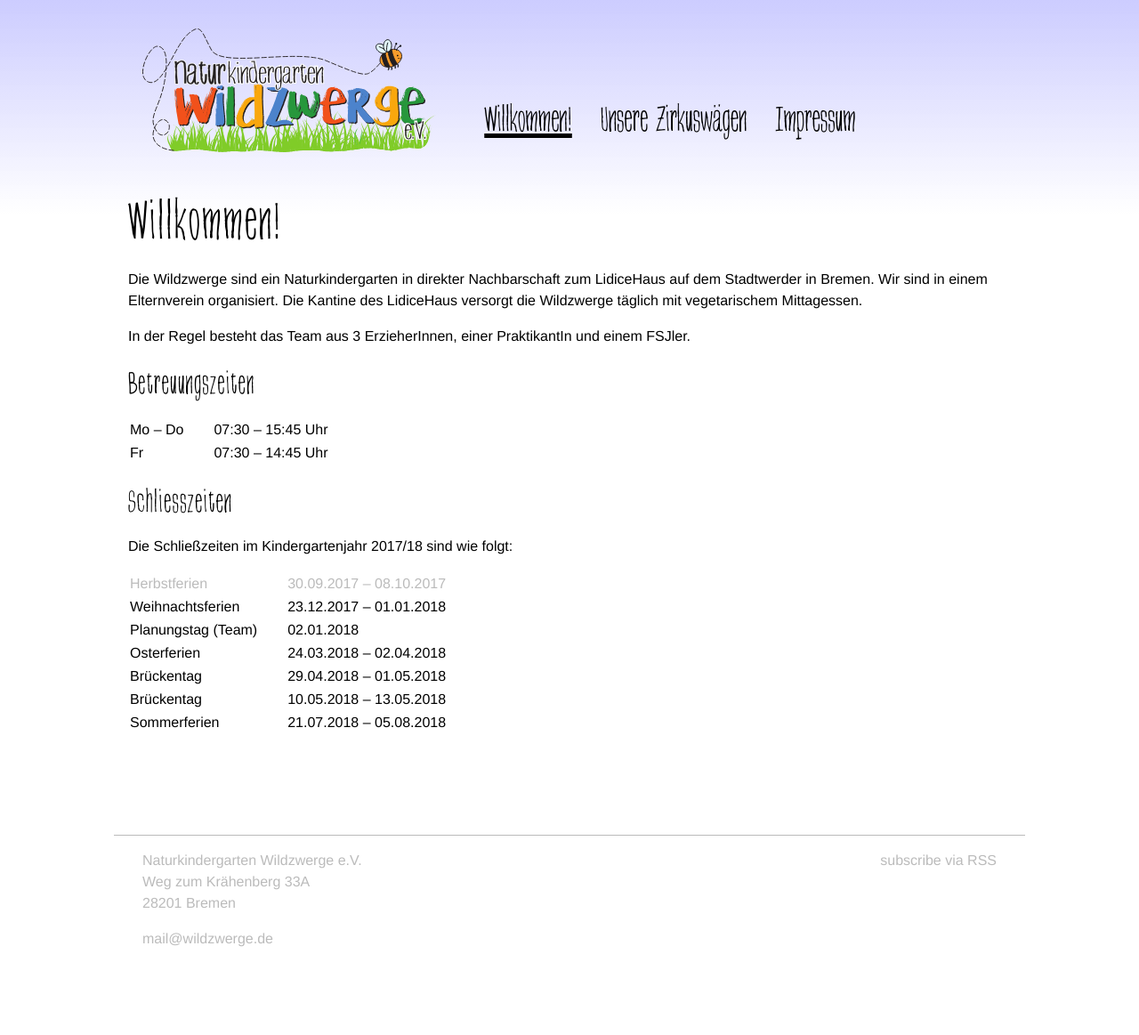
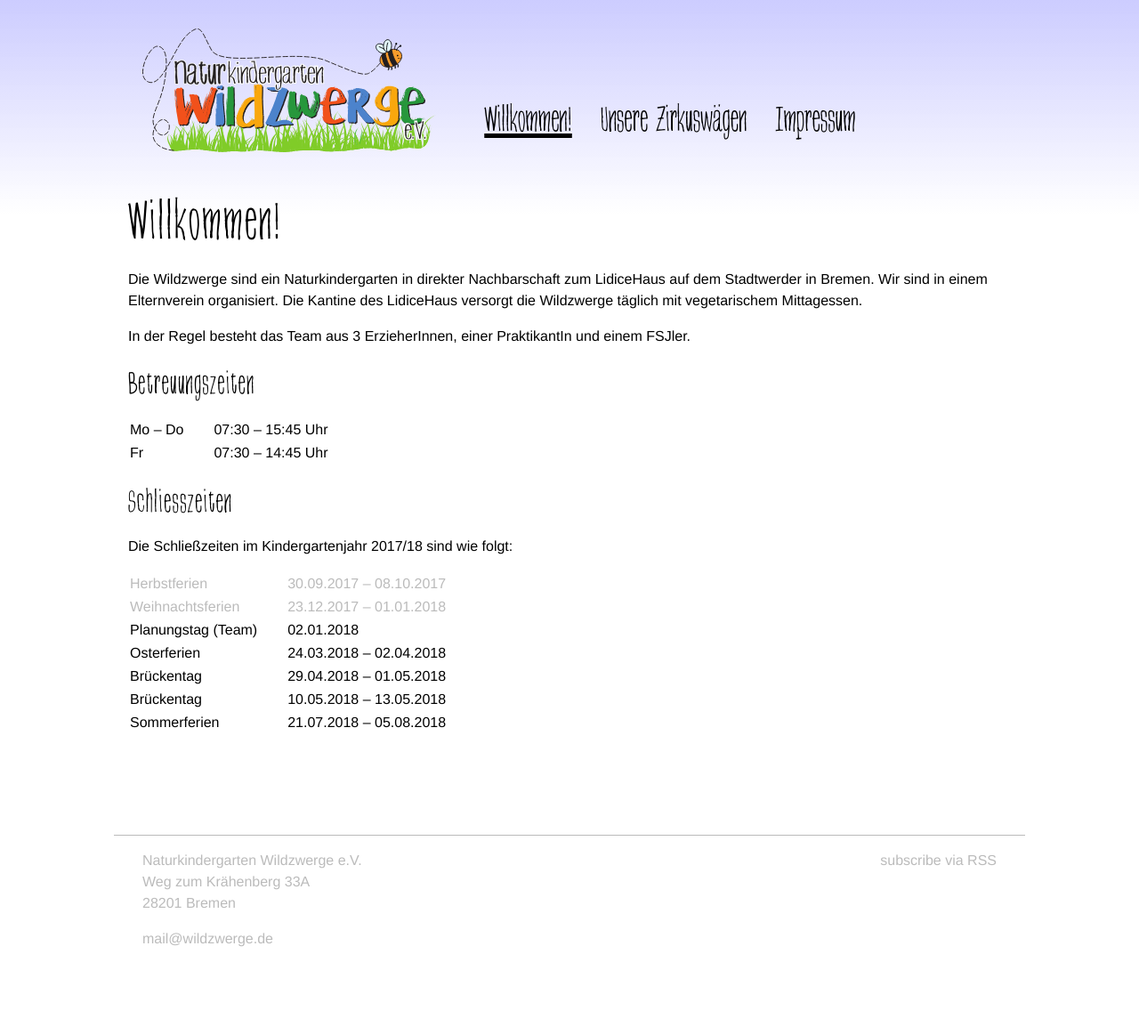
Before and after one commit to nning/wildzwerge, a Jekyll site: the page built from index.md, in a window 1280 px wide. Shown: the whole page at 89% size. Built offline with Jekyll 4.4.1, drawn with Linux system fonts in a browser that asks for light colours; our own code applies the rules of GitHub Pages for plain Markdown files.

Commit message:
Gray christmas holidays

```diff
--- a/index.md
+++ b/index.md
@@ -36,7 +36,7 @@ Die Schließzeiten im Kindergartenjahr 2017/18 sind wie folgt:
     <td>30.09.2017 – 08.10.2017</td>
   </tr>
 
-  <tr>
+  <tr class="gray">
     <td>Weihnachtsferien</td>
     <td>23.12.2017 – 01.01.2018</td>
   </tr>
```
